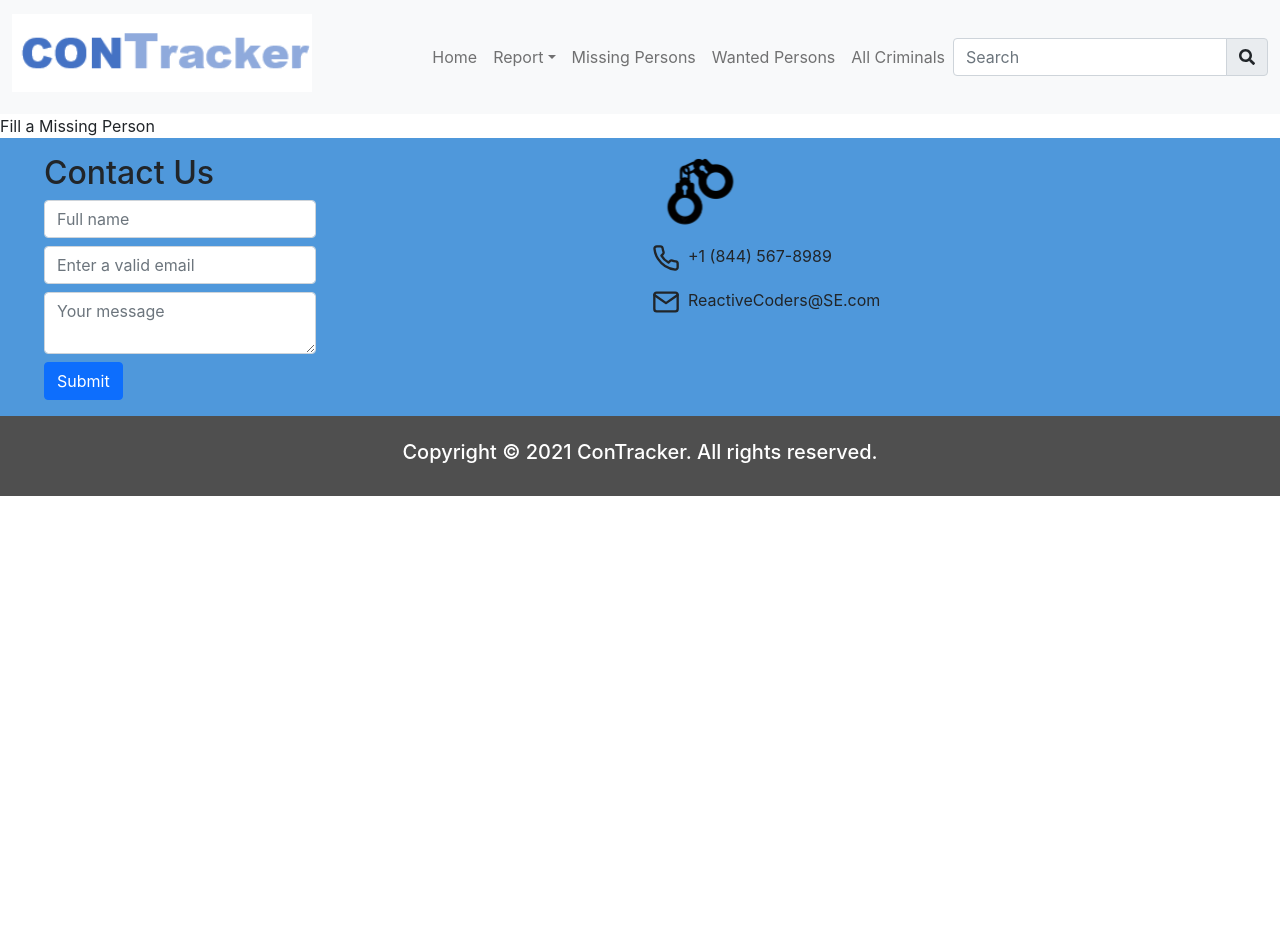
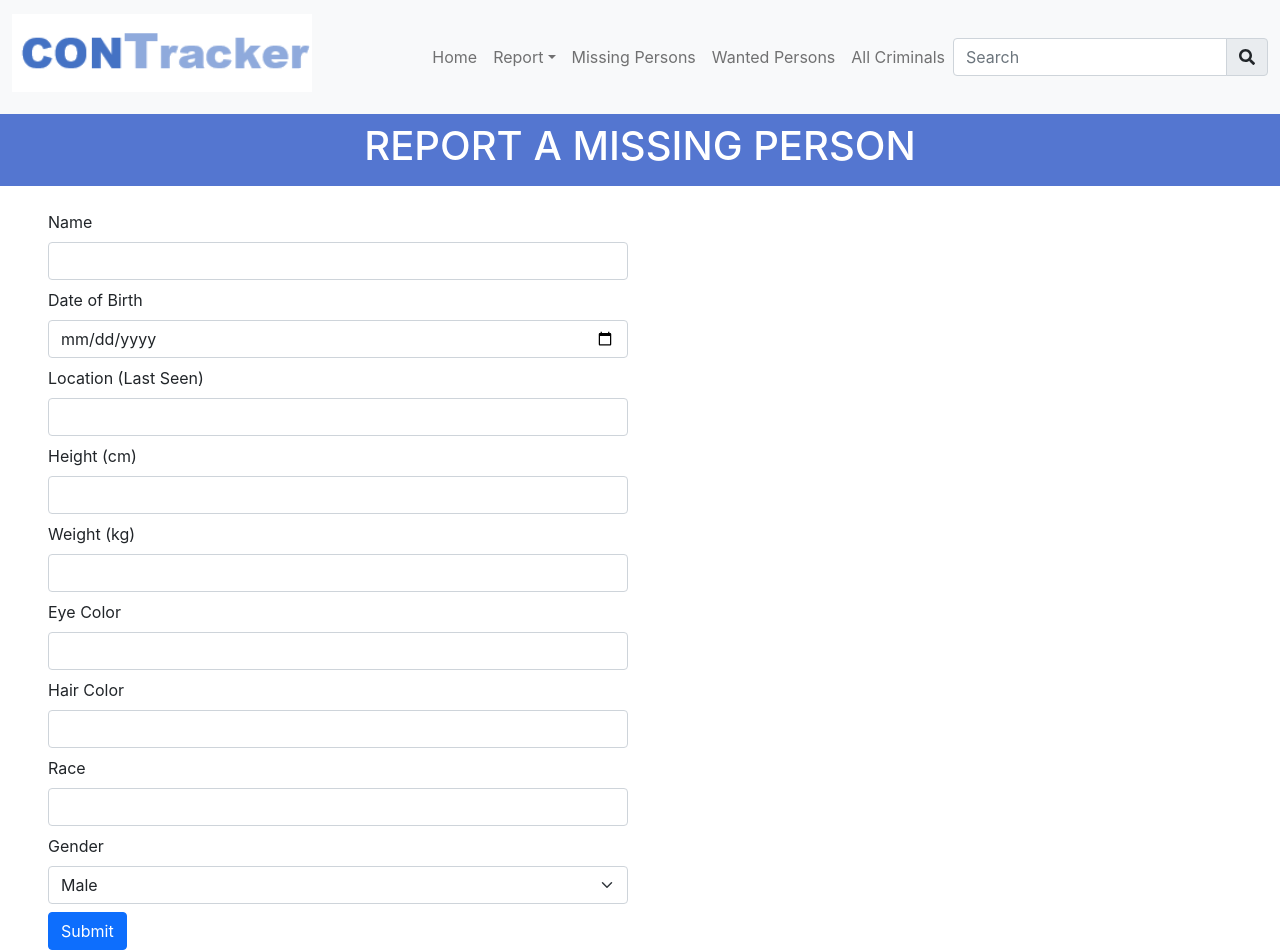
Before and after one commit to ickynavigator/conTracker, a Next.js app in the folder packages/con-tracker-client/: page /report/missing in a window 1280 px wide. Shown: the top 952 px of the page. Before the commit the page ends 800 px from the top, so only its background shows below. Built offline with nearby package versions, Linux system fonts and the light colour scheme; no server answers.

Commit message:
created missing page

```diff
--- a/packages/con-tracker-client/pages/report/missing.jsx
+++ b/packages/con-tracker-client/pages/report/missing.jsx
@@ -1,15 +1,197 @@
-import React from "react";
+import React, { useState } from "react";
+import { Alert, Button, Col, Form, Row } from "react-bootstrap";
 import { MetaHead } from "../../components/ui";
+import { submitMissing } from "../../utils/api";
+// import styles from "../../styles/Crime.module.css";
 
 const index = () => {
-  // eslint-disable-next-line no-unused-vars
   const pageTitle = "Report a Missing Person";
+  const [validated, setValidated] = useState(false);
+  const [successMsg, setsuccessMsg] = useState("");
+  const [errorMsg, seterrorMsg] = useState("");
+
+  const [name, setname] = useState("");
+  const [dob, setdob] = useState("");
+  const [location, setlocation] = useState("");
+  const [height, setheight] = useState("");
+  const [weight, setweight] = useState("");
+  const [eyeColor, seteyeColor] = useState("");
+  const [hairColor, sethairColor] = useState("");
+  const [race, setrace] = useState("");
+  const [gender, setgender] = useState("");
+
+  const handleSubmit = async event => {
+    const form = event.currentTarget;
+    if (form.checkValidity() === false) {
+      event.preventDefault();
+      event.stopPropagation();
+      seterrorMsg("Please fill out all fields");
+      return;
+    }
+
+    setValidated(true);
+
+    const formDetails = {
+      name,
+      dob,
+      location,
+      height,
+      weight,
+      eyeColor,
+      hairColor,
+      race,
+      gender,
+    };
+    const data = await submitMissing(formDetails);
+
+    if (data.status === 200)
+      setsuccessMsg("Your report has been submitted successfully");
+    else seterrorMsg("There was an error submitting your report");
+  };
 
   return (
     <>
       <MetaHead title={pageTitle} />
 
-      <form>Fill a Missing Person</form>
+      <div className="title-banner w-full">
+        <h1 className="text-center">REPORT A MISSING PERSON</h1>
+      </div>
+      <Form
+        noValidate
+        validated={validated}
+        onSubmit={handleSubmit}
+        className="mx-5 my-3"
+      >
+        {successMsg && <Alert variant="success">{successMsg}</Alert>}
+        {errorMsg && <Alert variant="danger">{errorMsg}</Alert>}
+        <Row xs={1} md={2}>
+          <Col>
+            <Form.Group controlId="Name" className="my-2">
+              <Form.Label>Name</Form.Label>
+              <Form.Control
+                required
+                type="text"
+                value={name}
+                onChange={e => setname(e.target.value)}
+              />
+              <Form.Control.Feedback type="invalid">
+                Please provide a valid Name.
+              </Form.Control.Feedback>
+            </Form.Group>
+
+            <Form.Group controlId="dob" className="my-2">
+              <Form.Label>Date of Birth</Form.Label>
+              <Form.Control
+                required
+                type="date"
+                value={dob}
+                onChange={e => setdob(e.target.value)}
+              />
+              <Form.Control.Feedback type="invalid">
+                Please provide a valid Date of Birth.
+              </Form.Control.Feedback>
+            </Form.Group>
+
+            <Form.Group controlId="location" className="my-2">
+              <Form.Label>Location (Last Seen)</Form.Label>
+              <Form.Control
+                required
+                type="text"
+                value={location}
+                onChange={e => setlocation(e.target.value)}
+              />
+              <Form.Control.Feedback type="invalid">
+                Please provide a valid Location.
+              </Form.Control.Feedback>
+            </Form.Group>
+
+            <Form.Group controlId="height" className="my-2">
+              <Form.Label>Height (cm)</Form.Label>
+              <Form.Control
+                required
+                type="number"
+                value={height}
+                onChange={e => setheight(e.target.value)}
+              />
+              <Form.Control.Feedback type="invalid">
+                Please provide a valid Height.
+              </Form.Control.Feedback>
+            </Form.Group>
+
+            <Form.Group controlId="weight" className="my-2">
+              <Form.Label>Weight (kg)</Form.Label>
+              <Form.Control
+                required
+                type="number"
+                value={weight}
+                onChange={e => setweight(e.target.value)}
+              />
+              <Form.Control.Feedback type="invalid">
+                Please provide a valid Weight.
+              </Form.Control.Feedback>
+            </Form.Group>
+
+            <Form.Group controlId="eyeColor" className="my-2">
+              <Form.Label>Eye Color</Form.Label>
+              <Form.Control
+                required
+                type="text"
+                value={eyeColor}
+                onChange={e => seteyeColor(e.target.value)}
+              />
+              <Form.Control.Feedback type="invalid">
+                Please provide a valid Eye Color.
+              </Form.Control.Feedback>
+            </Form.Group>
+
+            <Form.Group controlId="hairColor" className="my-2">
+              <Form.Label>Hair Color</Form.Label>
+              <Form.Control
+                required
+                type="text"
+                value={hairColor}
+                onChange={e => sethairColor(e.target.value)}
+              />
+              <Form.Control.Feedback type="invalid">
+                Please provide a valid Hair Color.
+              </Form.Control.Feedback>
+            </Form.Group>
+
+            <Form.Group controlId="race" className="my-2">
+              <Form.Label>Race</Form.Label>
+              <Form.Control
+                required
+                type="text"
+                value={race}
+                onChange={e => setrace(e.target.value)}
+              />
+              <Form.Control.Feedback type="invalid">
+                Please provide a valid Race.
+              </Form.Control.Feedback>
+            </Form.Group>
+
+            <Form.Group controlId="gender" className="my-2">
+              <Form.Label>Gender</Form.Label>
+              <Form.Select
+                required
+                value={gender}
+                onChange={e => setgender(e.target.value)}
+              >
+                <option disabled>Choose a Gender</option>
+                <option value="M">Male</option>
+                <option value="F">Female</option>
+                <option value="OTHER">Other</option>
+              </Form.Select>
+              <Form.Control.Feedback type="invalid">
+                Please provide a valid Gender.
+              </Form.Control.Feedback>
+            </Form.Group>
+          </Col>
+
+          {/* <Col></Col> */}
+        </Row>
+        <Button type="submit">Submit</Button>
+      </Form>
     </>
   );
 };
--- a/packages/con-tracker-client/utils/api/index.js
+++ b/packages/con-tracker-client/utils/api/index.js
@@ -3,7 +3,7 @@ import axios from "axios";
 export const ApiUrl =
   process.env.NODE_ENV === "production"
     ? "https://contracker316.herokuapp.com"
-    : process.env.NEXT_PUBLIC_API_URL;
+    : process.envNEXT_PUBLIC_API_URL;
 export const BASEURL = `${ApiUrl}/v1/api`;
 
 export const getWantedCriminals = async (pageNum = 1, pageSize = 10) => {
@@ -18,6 +18,11 @@ export const submitCrime = async data => {
   return (await res).data;
 };
 
+export const submitMissing = async data => {
+  const res = axios.post(`${BASEURL}/report/missing`, data);
+  return (await res).data;
+};
+
 export const submitContactForm = async data => {
   const res = axios.post(`${BASEURL}/report/contact`, data);
   return (await res).data;
```
